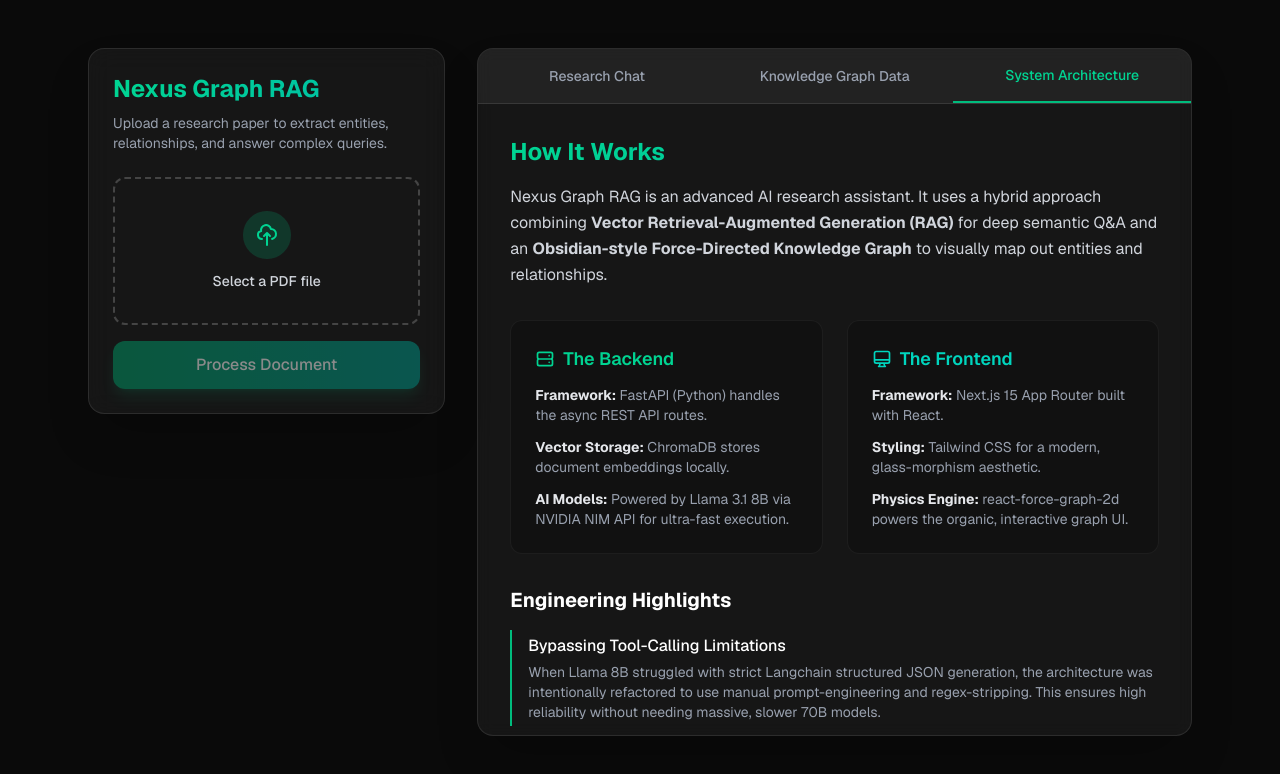
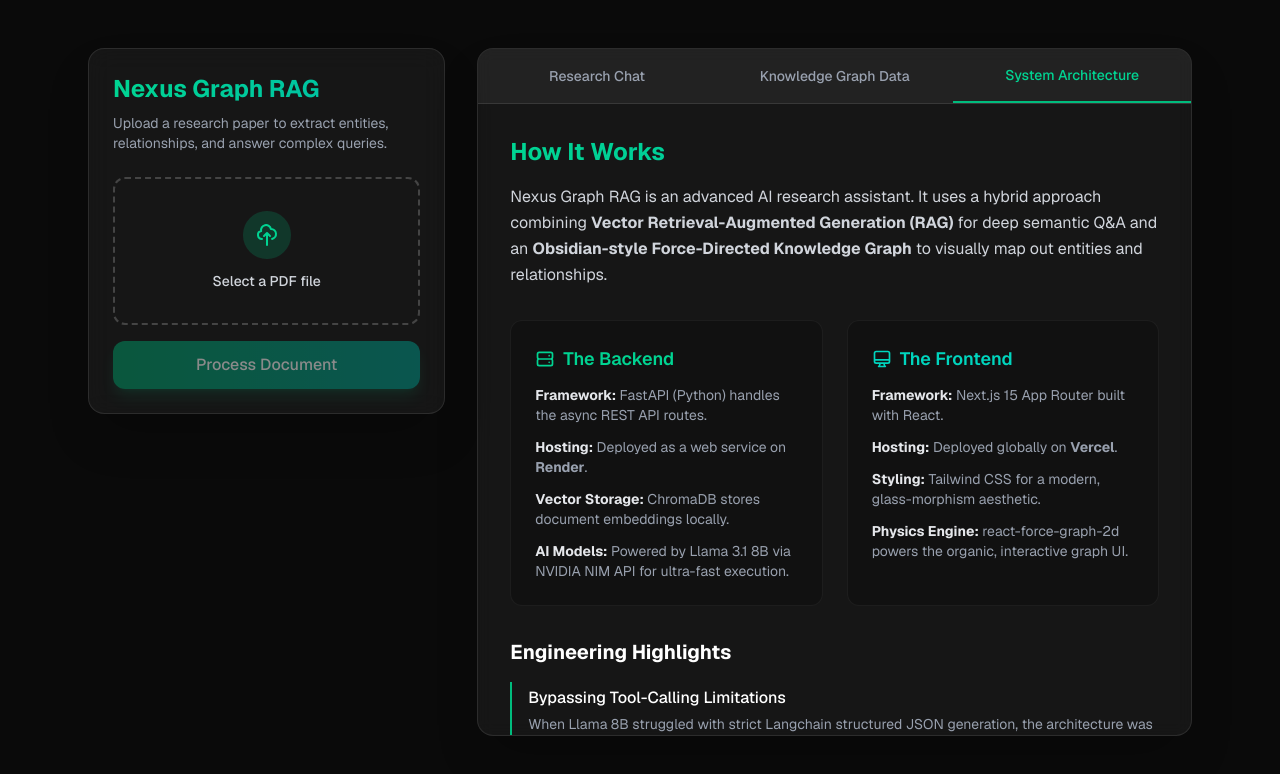
Before and after one commit to AdityaInamdar334/Nexus-Graph-RAG, a Next.js app in the folder frontend/: page / in a window 1280 px wide. Both pictures are taken after a click on the button "System Architecture". Shown: the top 774 px of the page. Built offline with nearby package versions, Linux system fonts and the light colour scheme.

Commit message:
Update documentation to include Render and Vercel hosting details

```diff
--- a/frontend/src/app/page.tsx
+++ b/frontend/src/app/page.tsx
@@ -250,6 +250,7 @@
                     </h3>
                     <ul className="text-sm text-gray-400 space-y-3">
                       <li><strong className="text-gray-200">Framework:</strong> FastAPI (Python) handles the async REST API routes.</li>
+                      <li><strong className="text-gray-200">Hosting:</strong> Deployed as a web service on <strong>Render</strong>.</li>
                       <li><strong className="text-gray-200">Vector Storage:</strong> ChromaDB stores document embeddings locally.</li>
                       <li><strong className="text-gray-200">AI Models:</strong> Powered by Llama 3.1 8B via NVIDIA NIM API for ultra-fast execution.</li>
                     </ul>
@@ -261,6 +262,7 @@
                     </h3>
                     <ul className="text-sm text-gray-400 space-y-3">
                       <li><strong className="text-gray-200">Framework:</strong> Next.js 15 App Router built with React.</li>
+                      <li><strong className="text-gray-200">Hosting:</strong> Deployed globally on <strong>Vercel</strong>.</li>
                       <li><strong className="text-gray-200">Styling:</strong> Tailwind CSS for a modern, glass-morphism aesthetic.</li>
                       <li><strong className="text-gray-200">Physics Engine:</strong> react-force-graph-2d powers the organic, interactive graph UI.</li>
                     </ul>
```
Also changed, not shown: 1 other file (tests, documents, lock files or other folders).
